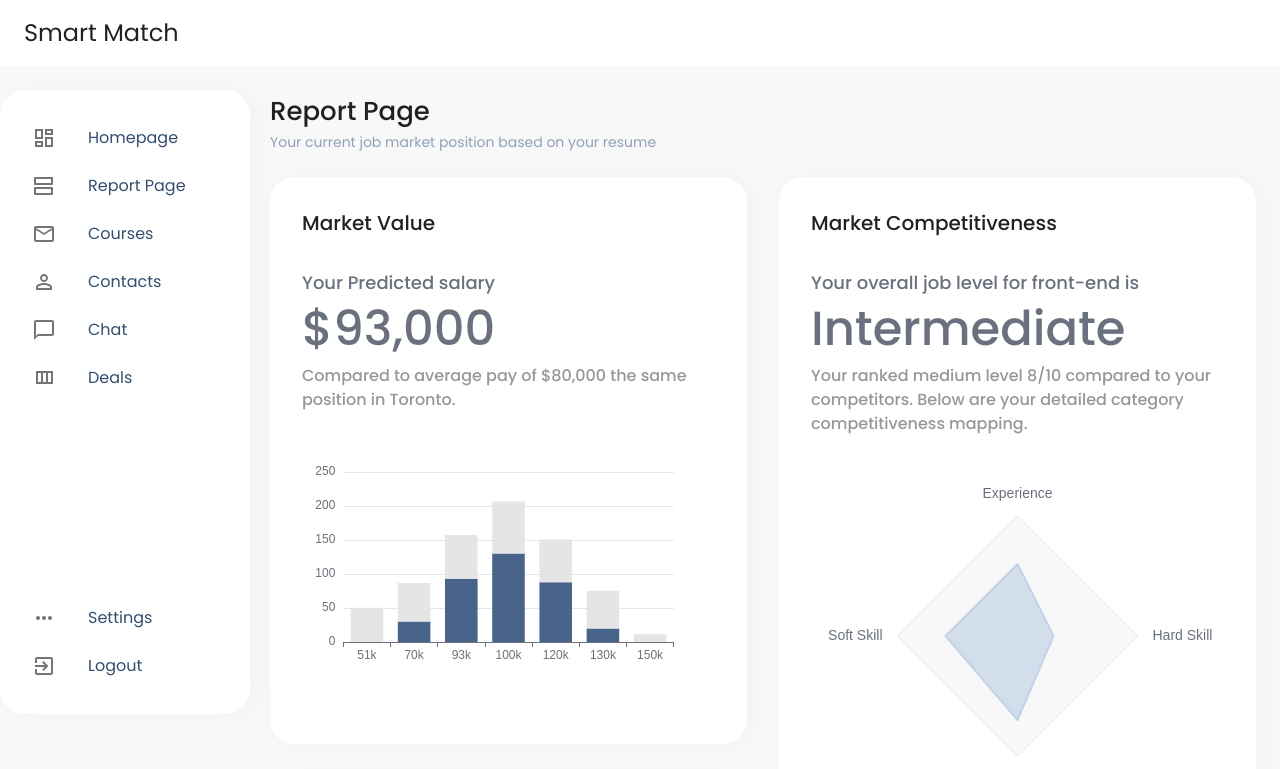
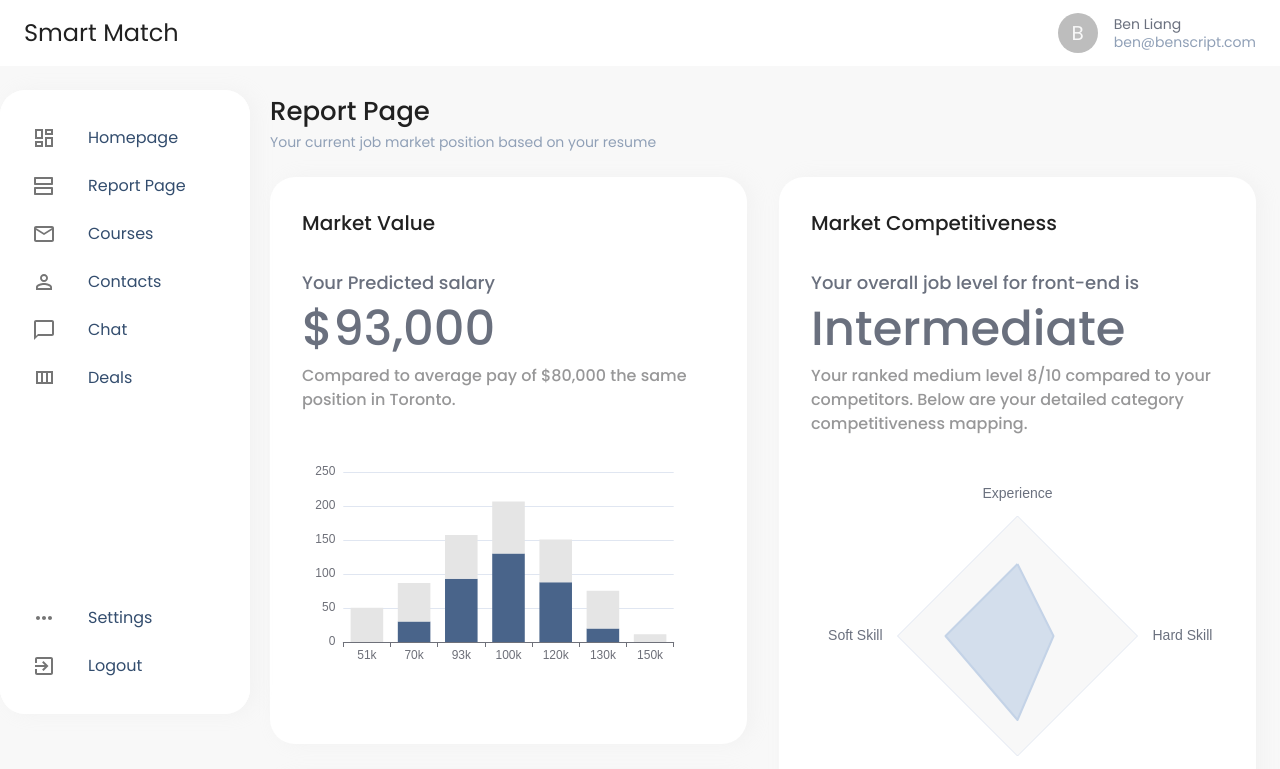
Before and after one commit to takeramagan/Smart-Match, a Next.js app: page /report in a window 1280 px wide. Shown: the top 769 px of the page. Built offline with nearby package versions, Linux system fonts and the light colour scheme.

Commit message:
finish up header

```diff
--- a/src/components/ChartBase.jsx
+++ b/src/components/ChartBase.jsx
@@ -1,8 +1,6 @@
 import echarts from 'echarts'
 import ReactECharts from 'echarts-for-react'
 import { echartTheme } from '../theme'
-
-echarts.registerTheme('dark', echartTheme)
 
 export const ChartBase = (props) => {
   return (
--- a/src/components/Header.js
+++ b/src/components/Header.js
@@ -1,4 +1,4 @@
-import { Box, Container } from '@material-ui/core'
+import { Avatar, Box, Container } from '@material-ui/core'
 
 export function Header () {
   return (
@@ -8,8 +8,21 @@ export function Header () {
       }}
     >
       <Container>
-        <Box fontSize='24px' py={2}>
-          Smart Match
+        <Box display='flex' justifyContent='space-between'>
+          <Box fontSize='24px' py={2}>
+            Smart Match
+          </Box>
+          <Box fontSize='24px' alignItems='center' display='flex'>
+            <Avatar>B</Avatar>
+            <Box fontSize='14px' lineHeight='18px' ml={2}>
+              <Box color='#6A707E' fontSize='14px'>
+                Ben Liang
+              </Box>
+              <Box color='#90A0B7' fontSize='14px'>
+                ben@benscript.com
+              </Box>
+            </Box>
+          </Box>
         </Box>
       </Container>
     </Box>
```
